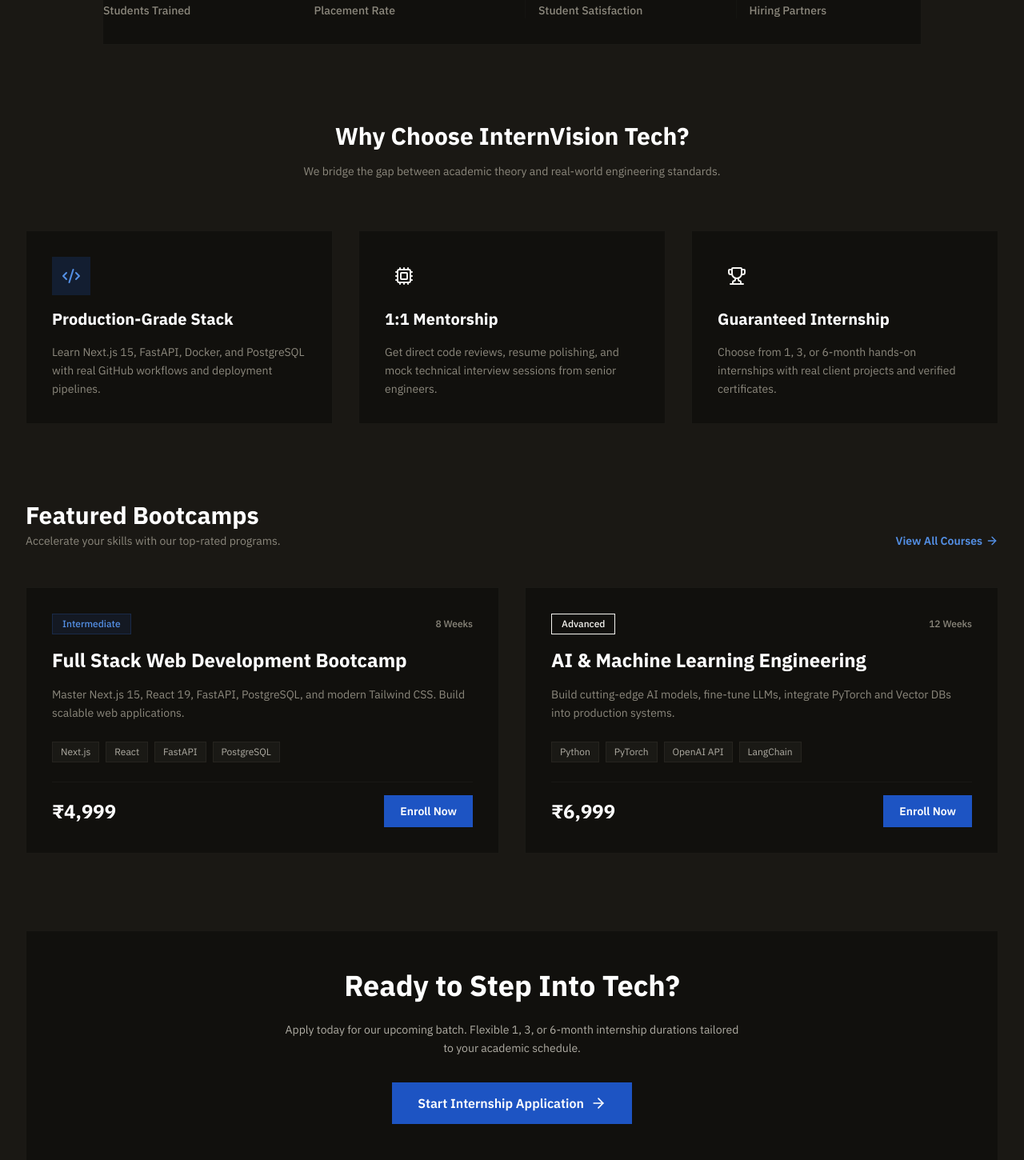
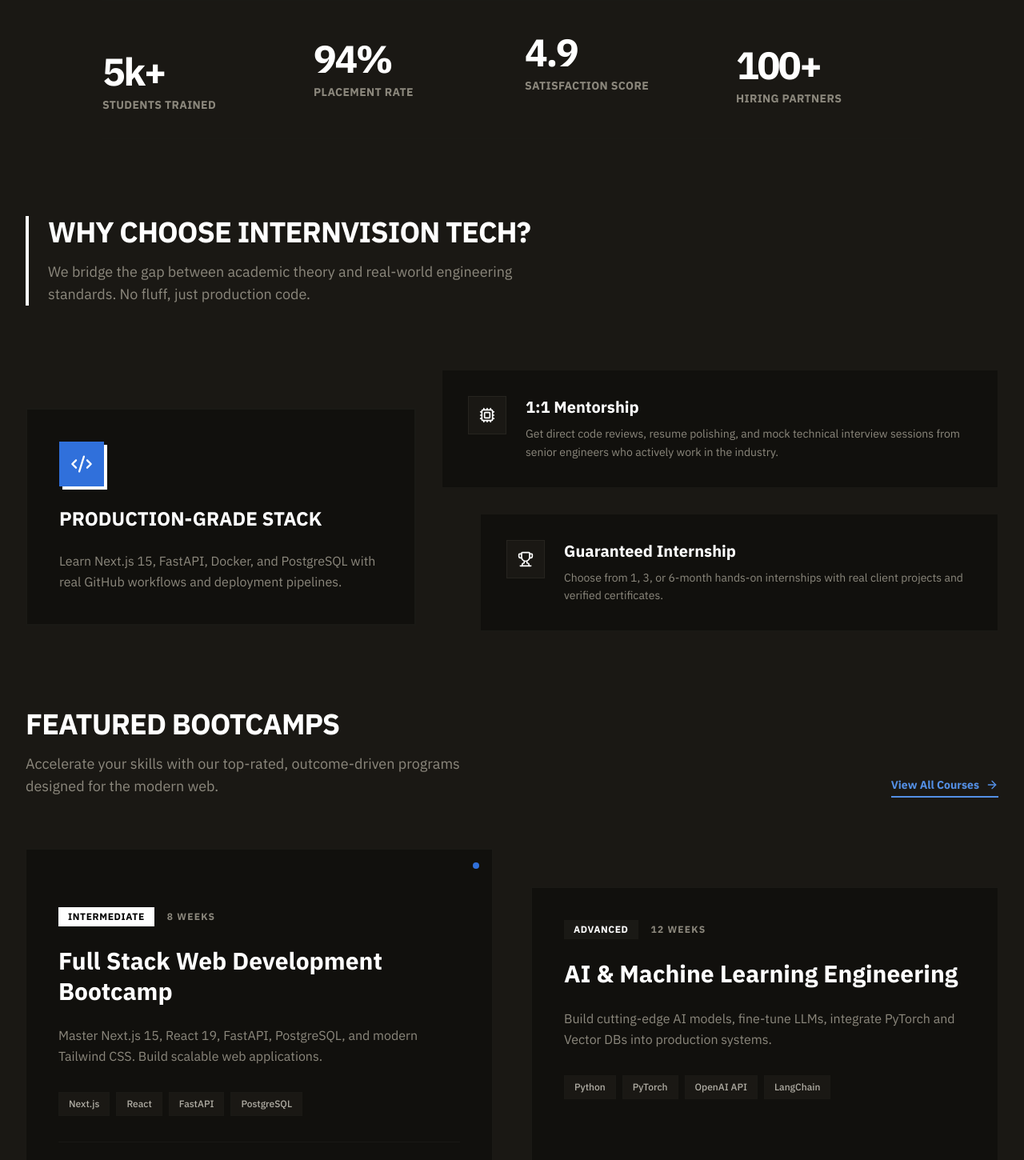
Before and after one commit to vanrajsinh650/internvision-prehire-assignment, a Next.js app in the folder frontend/: page / in a window 1280 px wide. Shown: the part 974-2424 px from the top of the page at 80% size. Built offline with nearby package versions, Linux system fonts and the light colour scheme.

Commit message:
Refactor UI: Adopt human-centered brutalist design, break symmetry, adjust typography, remove overuse of fade animations

```diff
--- a/frontend/src/app/(public)/page.tsx
+++ b/frontend/src/app/(public)/page.tsx
@@ -10,32 +10,25 @@
  <section className="relative overflow-hidden min-h-[80vh] grid grid-cols-[minmax(1rem,1fr)_minmax(0,40rem)_minmax(0,1fr)] lg:grid-cols-[minmax(2rem,1fr)_minmax(0,38rem)_minmax(0,1fr)] items-center lg:items-end pb-16">
  <div className="absolute inset-0 bg-ink-950 -z-10"/>
 
- <div className="col-start-2 pt-32 lg:pt-16 lg:pb-16 space-y-8 text-left z-10">
- <FadeIn delay={0.1} direction="up">
- <div className="inline-flex items-center gap-2 px-4 py-1.5 bg-brand-500/10 border border-brand-500/20 text-brand-400 text-xs font-semibold uppercase tracking-wider">
+ <div className="col-start-2 pt-32 lg:pt-16 lg:pb-16 space-y-10 text-left z-10">
+ <div className="inline-flex items-center gap-2 px-4 py-1.5 bg-brand-500 text-white text-xs font-semibold uppercase tracking-wider -rotate-1 origin-bottom-left shadow-lg">
  <Rocket className="w-3.5 h-3.5"/>
  Launch Your Tech Career in 2026
  </div>
- </FadeIn>
 
- <FadeIn delay={0.2} direction="up">
- <h1 className="text-4xl sm:text-6xl font-extrabold text-white tracking-tight leading-tight max-w-3xl">
+ <h1 className="text-5xl sm:text-7xl font-extrabold text-white tracking-tight leading-[1.05] max-w-3xl">
  Transform Your Passion Into A <br/><span className="text-brand-400">Production Tech Career</span>
  </h1>
- </FadeIn>
 
- <FadeIn delay={0.3} direction="up">
- <p className="text-lg sm:text-xl text-ink-400 max-w-2xl leading-relaxed">
+ <p className="text-lg sm:text-xl text-ink-300 max-w-2xl leading-relaxed border-l-2 border-brand-500 pl-6">
  Gain industry-ready skills with hands-on bootcamps, real client projects, and guaranteed internship opportunities tailored for ambitious software engineering students.
  </p>
- </FadeIn>
 
- <FadeIn delay={0.4} direction="up">
- <div className="flex flex-col sm:flex-row items-start gap-4 pt-4">
+ <div className="flex flex-col sm:flex-row items-start gap-6 pt-4">
  <div className="flex flex-col items-start">
  <Link
  href="/apply"
- className="w-full sm:w-auto px-8 py-3.5 font-semibold bg-brand-600 hover:bg-brand-500 text-white flex items-center justify-center gap-2 transition-all hover:-translate-y-0.5"
+ className="w-full sm:w-auto px-8 py-4 font-bold bg-white text-black hover:bg-ink-100 flex items-center justify-center gap-2 transition-transform hover:-translate-y-1"
  >
  Apply For Internship
  <ArrowRight className="w-4 h-4"/>
@@ -48,13 +41,12 @@
  <div className="flex flex-col items-start">
  <Link
  href="/courses"
- className="w-full sm:w-auto px-8 py-3.5 font-semibold bg-transparent hover:bg-ink-800/50 text-ink-300 border border-ink-700/50 flex items-center justify-center transition-all"
+ className="w-full sm:w-auto px-8 py-4 font-bold bg-transparent hover:bg-ink-900 text-white border border-ink-700 flex items-center justify-center transition-all"
  >
  Explore Courses
  </Link>
  </div>
  </div>
- </FadeIn>
  </div>
 
  {/* Asymmetric art element bleeding right */}
@@ -74,173 +66,166 @@
  </section>
 
  {/* STATS STRIP (TRUST BANNER) */}
- <FadeIn delay={0.2} direction="up">
- <div className="grid grid-cols-2 md:grid-cols-4 gap-8 pt-8 pb-8 mt-16 max-w-5xl mx-auto bg-ink-950 border border-ink-800">
- <div className="space-y-1 group">
- <div className="text-3xl sm:text-4xl font-extrabold text-white group-hover:text-brand-400 transition-colors">5,000+</div>
- <div className="text-xs sm:text-sm font-medium text-ink-400">Students Trained</div>
+ <div className="grid grid-cols-2 md:grid-cols-4 gap-8 pt-12 pb-12 mt-16 max-w-5xl mx-auto border-t border-b border-ink-800">
+ <div className="space-y-2 group md:translate-y-4">
+ <div className="text-4xl sm:text-5xl font-black text-white group-hover:text-brand-400 transition-colors tracking-tighter">5k+</div>
+ <div className="text-sm font-bold text-ink-400 uppercase tracking-wide">Students Trained</div>
  </div>
- <div className="space-y-1 border-l border-ink-800/50 pl-4 sm:pl-0 sm:border-l-0 group">
- <div className="text-3xl sm:text-4xl font-extrabold text-white group-hover:text-brand-400 transition-colors">94%</div>
- <div className="text-xs sm:text-sm font-medium text-ink-400">Placement Rate</div>
+ <div className="space-y-2 group">
+ <div className="text-4xl sm:text-5xl font-black text-white group-hover:text-brand-400 transition-colors tracking-tighter">94%</div>
+ <div className="text-sm font-bold text-ink-400 uppercase tracking-wide">Placement Rate</div>
  </div>
- <div className="space-y-1 pt-4 border-t border-ink-800/50 sm:pt-0 sm:border-t-0 md:border-l md:border-ink-800/50 md:pl-4 group">
- <div className="text-3xl sm:text-4xl font-extrabold text-white group-hover:text-brand-400 transition-colors">4.9/5</div>
- <div className="text-xs sm:text-sm font-medium text-ink-400">Student Satisfaction</div>
+ <div className="space-y-2 group md:-translate-y-2">
+ <div className="text-4xl sm:text-5xl font-black text-white group-hover:text-brand-400 transition-colors tracking-tighter">4.9</div>
+ <div className="text-sm font-bold text-ink-400 uppercase tracking-wide">Satisfaction Score</div>
  </div>
- <div className="space-y-1 pt-4 border-t border-ink-800/50 border-l border-ink-800/50 pl-4 sm:pt-0 sm:border-t-0 md:border-l md:border-ink-800/50 md:pl-4 group">
- <div className="text-3xl sm:text-4xl font-extrabold text-white group-hover:text-brand-400 transition-colors">100+</div>
- <div className="text-xs sm:text-sm font-medium text-ink-400">Hiring Partners</div>
+ <div className="space-y-2 group md:translate-y-2">
+ <div className="text-4xl sm:text-5xl font-black text-white group-hover:text-brand-400 transition-colors tracking-tighter">100+</div>
+ <div className="text-sm font-bold text-ink-400 uppercase tracking-wide">Hiring Partners</div>
  </div>
  </div>
- </FadeIn>
 
 
  {/* WHY CHOOSE US */}
  <section className="max-w-7xl mx-auto px-4 sm:px-6 lg:px-8">
- <FadeIn delay={0.1} direction="up">
- <div className="text-center space-y-4 mb-16">
- <h2 className="text-3xl font-bold text-white">Why Choose InternVision Tech?</h2>
- <p className="text-ink-400 max-w-xl mx-auto text-sm">
- We bridge the gap between academic theory and real-world engineering standards.
+ <div className="text-left space-y-4 mb-20 max-w-2xl border-l-4 border-white pl-6">
+ <h2 className="text-4xl font-black text-white uppercase tracking-tight">Why Choose InternVision Tech?</h2>
+ <p className="text-ink-400 text-lg">
+ We bridge the gap between academic theory and real-world engineering standards. No fluff, just production code.
  </p>
  </div>
- </FadeIn>
 
- <div className="grid grid-cols-1 md:grid-cols-3 gap-8">
- <FadeIn delay={0.2} direction="up"className="h-full">
- <div className="bg-ink-950 border border-ink-800 p-8 space-y-4 h-full">
- <div className="w-12 h-12 bg-brand-600/20 text-brand-400 flex items-center justify-center">
- <Code2 className="w-6 h-6"/>
+ <div className="grid grid-cols-1 md:grid-cols-12 gap-8 items-start">
+ <div className="md:col-span-5 bg-ink-950 border-2 border-ink-800 p-10 space-y-6 md:translate-y-12">
+ <div className="w-14 h-14 bg-brand-500 text-white flex items-center justify-center shadow-[4px_4px_0px_#ffffff]">
+ <Code2 className="w-7 h-7"/>
  </div>
- <h3 className="text-xl font-bold text-white">Production-Grade Stack</h3>
- <p className="text-ink-400 text-sm leading-relaxed">
+ <h3 className="text-2xl font-black text-white uppercase">Production-Grade Stack</h3>
+ <p className="text-ink-400 text-base leading-relaxed">
  Learn Next.js 15, FastAPI, Docker, and PostgreSQL with real GitHub workflows and deployment pipelines.
  </p>
  </div>
- </FadeIn>
 
- <FadeIn delay={0.3} direction="up"className="h-full">
- <div className="bg-ink-950 border border-ink-800 p-8 space-y-4 h-full">
- <div className="w-12 h-12 bg-purple-600/20 text-purple-400 flex items-center justify-center">
- <Cpu className="w-6 h-6"/>
+ <div className="md:col-span-7 space-y-8">
+ <div className="bg-ink-950 border border-ink-800 p-8 flex gap-6 items-start hover:border-brand-500 transition-colors">
+ <div className="w-12 h-12 shrink-0 bg-ink-900 border border-ink-700 text-white flex items-center justify-center">
+ <Cpu className="w-5 h-5"/>
  </div>
- <h3 className="text-xl font-bold text-white">1:1 Mentorship</h3>
+ <div>
+ <h3 className="text-xl font-bold text-white mb-2">1:1 Mentorship</h3>
  <p className="text-ink-400 text-sm leading-relaxed">
- Get direct code reviews, resume polishing, and mock technical interview sessions from senior engineers.
+ Get direct code reviews, resume polishing, and mock technical interview sessions from senior engineers who actively work in the industry.
  </p>
  </div>
- </FadeIn>
+ </div>
 
- <FadeIn delay={0.4} direction="up"className="h-full">
- <div className="bg-ink-950 border border-ink-800 p-8 space-y-4 h-full">
- <div className="w-12 h-12 bg-emerald-600/20 text-emerald-400 flex items-center justify-center">
- <Trophy className="w-6 h-6"/>
+ <div className="bg-ink-950 border border-ink-800 p-8 flex gap-6 items-start hover:border-brand-500 transition-colors md:ml-12">
+ <div className="w-12 h-12 shrink-0 bg-ink-900 border border-ink-700 text-white flex items-center justify-center">
+ <Trophy className="w-5 h-5"/>
  </div>
- <h3 className="text-xl font-bold text-white">Guaranteed Internship</h3>
+ <div>
+ <h3 className="text-xl font-bold text-white mb-2">Guaranteed Internship</h3>
  <p className="text-ink-400 text-sm leading-relaxed">
  Choose from 1, 3, or 6-month hands-on internships with real client projects and verified certificates.
  </p>
  </div>
- </FadeIn>
+ </div>
+ </div>
  </div>
  </section>
 
  {/* FEATURED COURSES PREVIEW */}
  <section className="max-w-7xl mx-auto px-4 sm:px-6 lg:px-8">
- <FadeIn delay={0.1} direction="up">
- <div className="flex justify-between items-end mb-12">
- <div>
- <h2 className="text-3xl font-bold text-white">Featured Bootcamps</h2>
- <p className="text-ink-400 text-sm mt-1">Accelerate your skills with our top-rated programs.</p>
+ <div className="flex flex-col sm:flex-row justify-between items-start sm:items-end mb-16 gap-6">
+ <div className="max-w-xl">
+ <h2 className="text-4xl font-black text-white uppercase tracking-tight">Featured Bootcamps</h2>
+ <p className="text-ink-400 text-lg mt-4">Accelerate your skills with our top-rated, outcome-driven programs designed for the modern web.</p>
  </div>
- <Link href="/courses"className="text-sm font-semibold text-brand-400 hover:text-brand-300 flex items-center gap-1">
+ <Link href="/courses"className="text-sm font-bold text-brand-400 hover:text-brand-300 flex items-center gap-2 border-b-2 border-brand-400 pb-1">
  View All Courses <ArrowRight className="w-4 h-4"/>
  </Link>
  </div>
- </FadeIn>
 
- <div className="grid grid-cols-1 md:grid-cols-2 gap-8">
- <FadeIn delay={0.2} direction="up"className="h-full">
- <div className="bg-ink-950 border border-ink-800 p-8 flex flex-col justify-between space-y-6 h-full">
- <div className="space-y-4">
- <div className="flex items-center justify-between">
- <span className="px-3 py-1 text-xs font-medium bg-brand-500/10 text-brand-400 border border-brand-500/20">
+ <div className="grid grid-cols-1 md:grid-cols-2 gap-8 lg:gap-12">
+ <div className="bg-ink-950 border border-ink-800 p-10 flex flex-col justify-between space-y-8 h-full hover:border-ink-600 transition-colors relative">
+ <div className="absolute top-0 right-0 p-4">
+ <div className="w-2 h-2 bg-brand-500 rounded-full"/>
+ </div>
+ <div className="space-y-6">
+ <div className="flex items-center gap-4">
+ <span className="px-3 py-1 text-xs font-bold bg-white text-black uppercase tracking-wider">
  Intermediate
  </span>
- <span className="text-xs text-ink-400 font-medium">8 Weeks</span>
+ <span className="text-xs text-ink-400 font-bold uppercase tracking-widest">8 Weeks</span>
  </div>
- <h3 className="text-2xl font-bold text-white">Full Stack Web Development Bootcamp</h3>
- <p className="text-ink-400 text-sm leading-relaxed">
+ <h3 className="text-3xl font-black text-white leading-tight">Full Stack Web Development Bootcamp</h3>
+ <p className="text-ink-400 text-base leading-relaxed">
  Master Next.js 15, React 19, FastAPI, PostgreSQL, and modern Tailwind CSS. Build scalable web applications.
  </p>
  <div className="flex flex-wrap gap-2 pt-2">
  {["Next.js","React","FastAPI","PostgreSQL"].map((tech) => (
- <span key={tech} className="px-2.5 py-1 text-xs bg-ink-800 text-ink-300 border border-ink-700">
+ <span key={tech} className="px-3 py-1.5 text-xs font-medium bg-ink-900 text-ink-300 border border-ink-800">
  {tech}
  </span>
  ))}
  </div>
  </div>
- <div className="flex items-center justify-between pt-4 border-t border-ink-800">
- <div className="text-2xl font-extrabold text-white">₹4,999</div>
- <Link href="/courses/full-stack-web-development"className="px-5 py-2.5 text-sm font-semibold bg-brand-600 hover:bg-brand-500 text-white transition">
+ <div className="flex flex-col sm:flex-row sm:items-center justify-between gap-6 pt-6 border-t border-ink-800">
+ <div className="text-3xl font-black text-white">₹4,999</div>
+ <Link href="/courses/full-stack-web-development"className="px-6 py-3 text-sm font-bold bg-brand-600 hover:bg-brand-500 text-white transition text-center">
  Enroll Now
  </Link>
  </div>
  </div>
- </FadeIn>
 
- <FadeIn delay={0.3} direction="up"className="h-full">
- <div className="bg-ink-950 border border-ink-800 p-8 flex flex-col justify-between space-y-6 h-full">
- <div className="space-y-4">
- <div className="flex items-center justify-between">
- <span className="px-3 py-1 text-xs font-medium bg-purple-500/10 text-purple-400 border border-purple-500/20">
+ <div className="bg-ink-950 border border-ink-800 p-10 flex flex-col justify-between space-y-8 h-full hover:border-ink-600 transition-colors md:mt-12 relative">
+ <div className="space-y-6">
+ <div className="flex items-center gap-4">
+ <span className="px-3 py-1 text-xs font-bold bg-ink-800 text-white uppercase tracking-wider">
  Advanced
  </span>
- <span className="text-xs text-ink-400 font-medium">12 Weeks</span>
+ <span className="text-xs text-ink-400 font-bold uppercase tracking-widest">12 Weeks</span>
  </div>
- <h3 className="text-2xl font-bold text-white">AI & Machine Learning Engineering</h3>
- <p className="text-ink-400 text-sm leading-relaxed">
+ <h3 className="text-3xl font-black text-white leading-tight">AI & Machine Learning Engineering</h3>
+ <p className="text-ink-400 text-base leading-relaxed">
  Build cutting-edge AI models, fine-tune LLMs, integrate PyTorch and Vector DBs into production systems.
  </p>
  <div className="flex flex-wrap gap-2 pt-2">
  {["Python","PyTorch","OpenAI API","LangChain"].map((tech) => (
- <span key={tech} className="px-2.5 py-1 text-xs bg-ink-800 text-ink-300 border border-ink-700">
+ <span key={tech} className="px-3 py-1.5 text-xs font-medium bg-ink-900 text-ink-300 border border-ink-800">
  {tech}
  </span>
  ))}
  </div>
  </div>
- <div className="flex items-center justify-between pt-4 border-t border-ink-800">
- <div className="text-2xl font-extrabold text-white">₹6,999</div>
- <Link href="/courses/ai-machine-learning-engineering"className="px-5 py-2.5 text-sm font-semibold bg-brand-600 hover:bg-brand-500 text-white transition">
+ <div className="flex flex-col sm:flex-row sm:items-center justify-between gap-6 pt-6 border-t border-ink-800">
+ <div className="text-3xl font-black text-white">₹6,999</div>
+ <Link href="/courses/ai-machine-learning-engineering"className="px-6 py-3 text-sm font-bold bg-brand-600 hover:bg-brand-500 text-white transition text-center">
  Enroll Now
  </Link>
  </div>
  </div>
- </FadeIn>
  </div>
  </section>
 
  {/* CTA SECTION */}
- <section className="max-w-7xl mx-auto px-4 sm:px-6 lg:px-8">
- <FadeIn delay={0.2} direction="up">
- <div className="bg-ink-950 border border-ink-800 p-12 text-center space-y-6 relative overflow-hidden">
- <h2 className="text-3xl sm:text-4xl font-extrabold text-white">Ready to Step Into Tech?</h2>
- <p className="text-ink-300 max-w-xl mx-auto text-sm leading-relaxed">
+ <section className="max-w-7xl mx-auto px-4 sm:px-6 lg:px-8 pt-16">
+ <div className="bg-brand-600 p-12 md:p-20 text-left space-y-8 relative overflow-hidden shadow-[8px_8px_0px_#ffffff]">
+ <div className="max-w-3xl relative z-10 space-y-6">
+ <h2 className="text-4xl md:text-6xl font-black text-white uppercase tracking-tight leading-none">Ready to Step Into Tech?</h2>
+ <p className="text-brand-100 text-lg md:text-xl leading-relaxed">
  Apply today for our upcoming batch. Flexible 1, 3, or 6-month internship durations tailored to your academic schedule.
  </p>
- <div className="pt-2">
+ <div className="pt-4">
  <Link
  href="/apply"
- className="inline-flex items-center gap-2 px-8 py-3.5 text-base font-semibold bg-brand-600 hover:bg-brand-500 text-white shadow-brand-600/30 transition"
+ className="inline-flex items-center gap-3 px-8 py-4 text-lg font-bold bg-white text-black hover:bg-ink-100 transition-transform hover:-translate-y-1 shadow-lg"
  >
- Start Internship Application <ArrowRight className="w-5 h-5"/>
+ Start Application <ArrowRight className="w-5 h-5"/>
  </Link>
  </div>
  </div>
- </FadeIn>
+ </div>
  </section>
  </div>
  );
```
Also changed, not shown: frontend/src/app/(public)/apply/page.tsx (+10 -14 lines), frontend/src/app/(public)/courses/[id]/page.tsx (+39 -39 lines), frontend/src/app/(public)/courses/page.tsx (+24 -26 lines), frontend/src/components/cards/CourseCard.tsx (+13 -16 lines).
